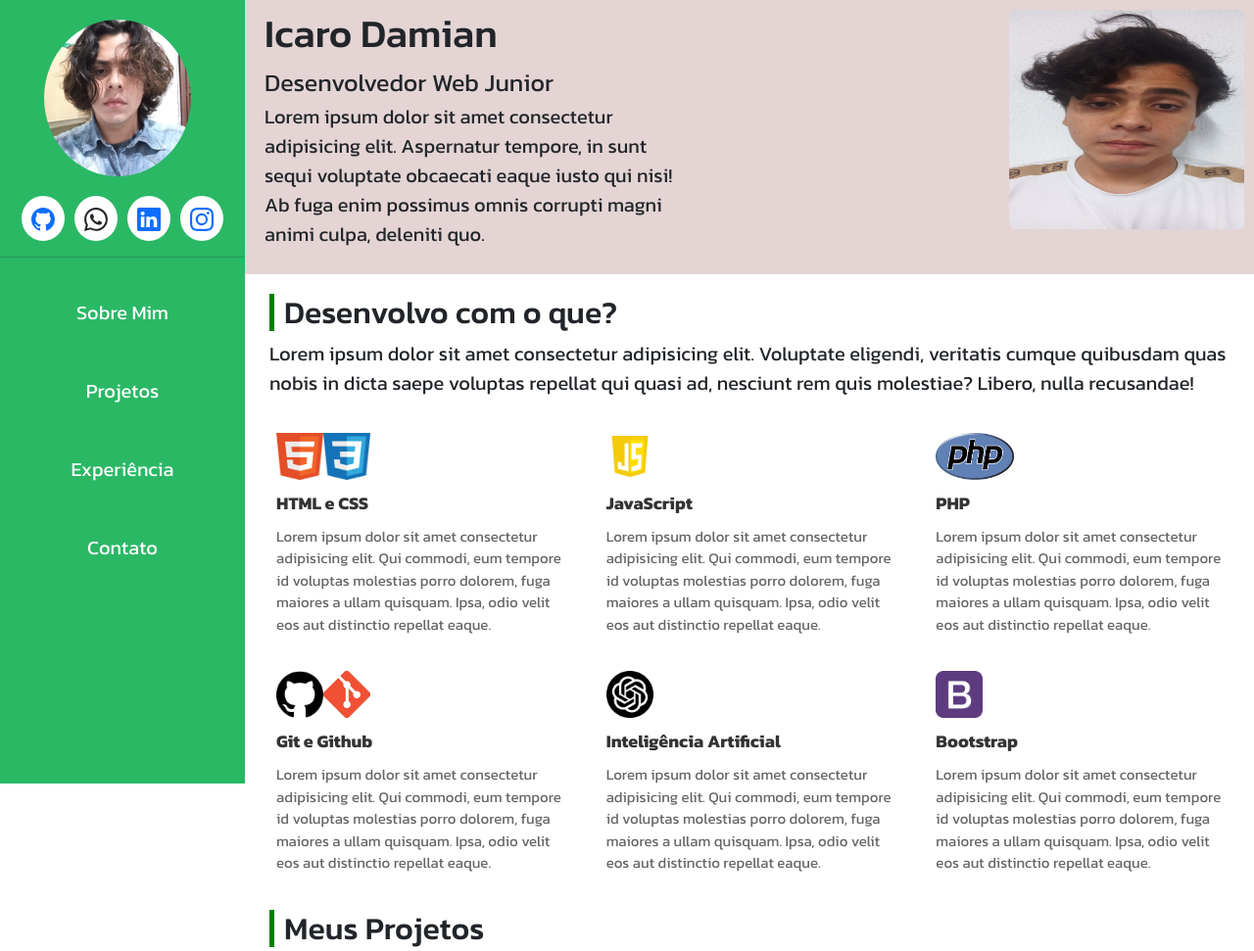
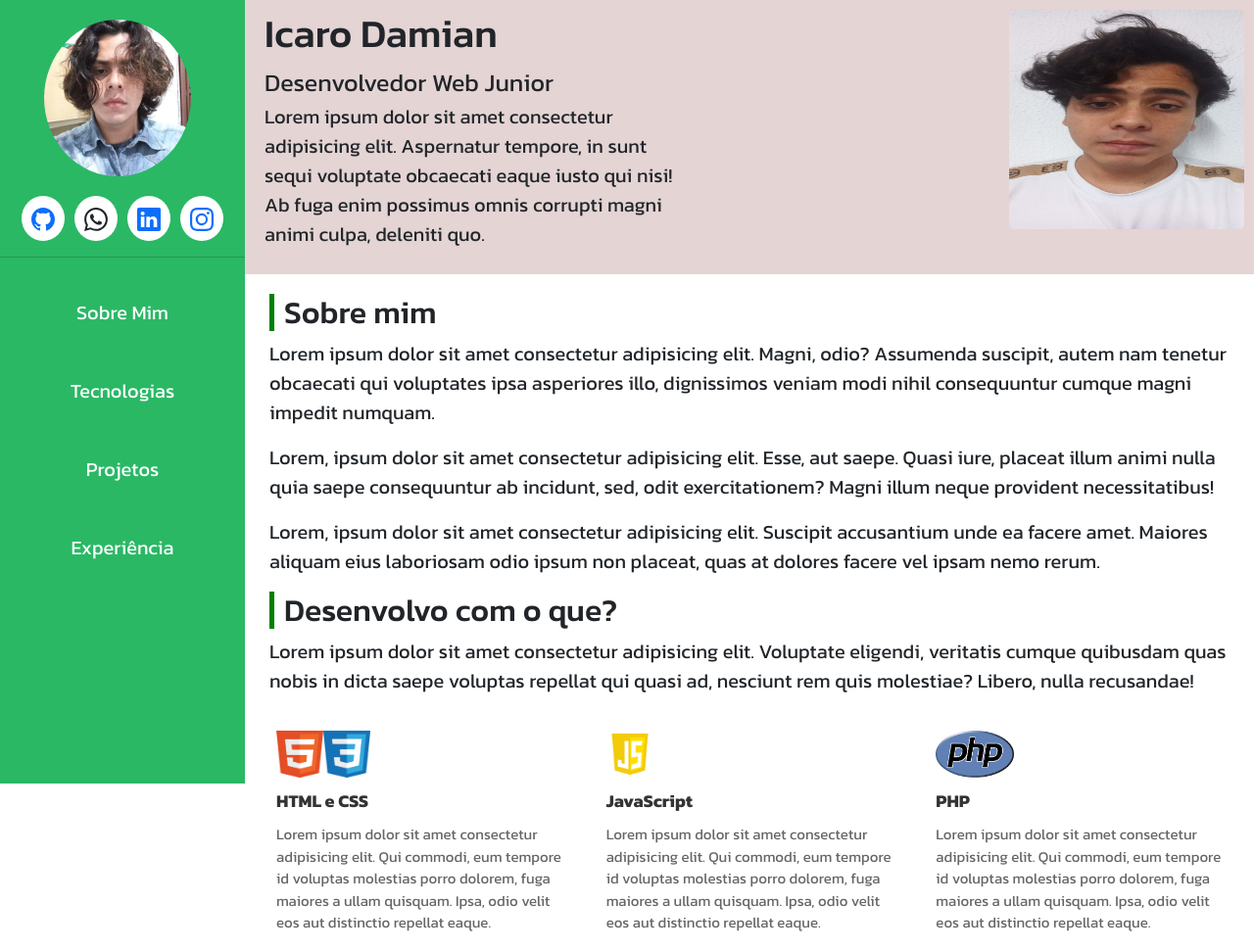
Before and after one commit to naimadicaro123/myfirst-portfolio, a PHP site: page / in a window 1280 px wide. Shown: the top 971 px of the page at 98% size. Run offline with PHP 8.4, Linux system fonts and the light colour scheme.

Commit message:
Ajeitei os links dos LI do menu-lateral

```diff
--- a/index.php
+++ b/index.php
@@ -26,8 +26,13 @@
           <img src="imagens/eu.jpeg" alt="" class="icaro">
         </div>
       </section>
-
       <div class="developer" id="sobre-mim">
+        <h2>Sobre mim</h2>
+        <p>Lorem ipsum dolor sit amet consectetur adipisicing elit. Magni, odio? Assumenda suscipit, autem nam tenetur obcaecati qui voluptates ipsa asperiores illo, dignissimos veniam modi nihil consequuntur cumque magni impedit numquam.</p>
+        <p>Lorem, ipsum dolor sit amet consectetur adipisicing elit. Esse, aut saepe. Quasi iure, placeat illum animi nulla quia saepe consequuntur ab incidunt, sed, odit exercitationem? Magni illum neque provident necessitatibus!</p>
+        <p>Lorem, ipsum dolor sit amet consectetur adipisicing elit. Suscipit accusantium unde ea facere amet. Maiores aliquam eius laboriosam odio ipsum non placeat, quas at dolores facere vel ipsam nemo rerum.</p>
+      </div>
+      <div class="developer" id="tecnologias">
         <h2>Desenvolvo com o que?</h2>
         <p>Lorem ipsum dolor sit amet consectetur adipisicing elit. Voluptate eligendi, veritatis cumque quibusdam quas nobis in dicta saepe voluptas repellat qui quasi ad, nesciunt rem quis molestiae? Libero, nulla recusandae! </p>
       </div>
@@ -121,9 +126,7 @@
         <li>Estágio de 5 meses na EGPCE.</li>
 </ul>
       </div>
-      <div class="developer" id="experiencias">
-        <h2>Contato</h2>
-      </div>
+
     </main>
     <?php include('layouts/footer.php'); ?>
     <script src="script.js"></script>
--- a/layouts/lateral-menu.php
+++ b/layouts/lateral-menu.php
@@ -45,9 +45,10 @@
 <hr>
             <ul>
                 <li><a href="#sobre-mim">Sobre Mim</a></li>
+                <li><a href="#tecnologias">Tecnologias</a></li>
                 <li><a href="#projetos">Projetos</a></li>
                 <li><a href="#experiencias">Experiência</a></li>
-                <li><a href="#contato">Contato</a></li>
+
             </ul>
 
         <!-- </menu> -->
```
